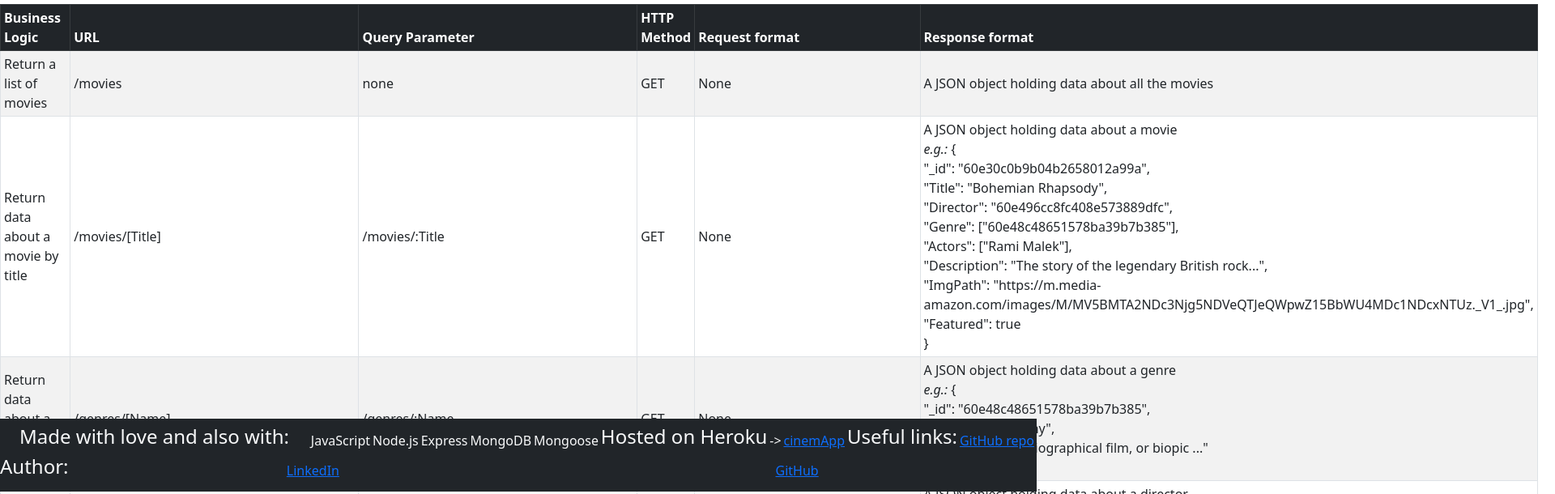
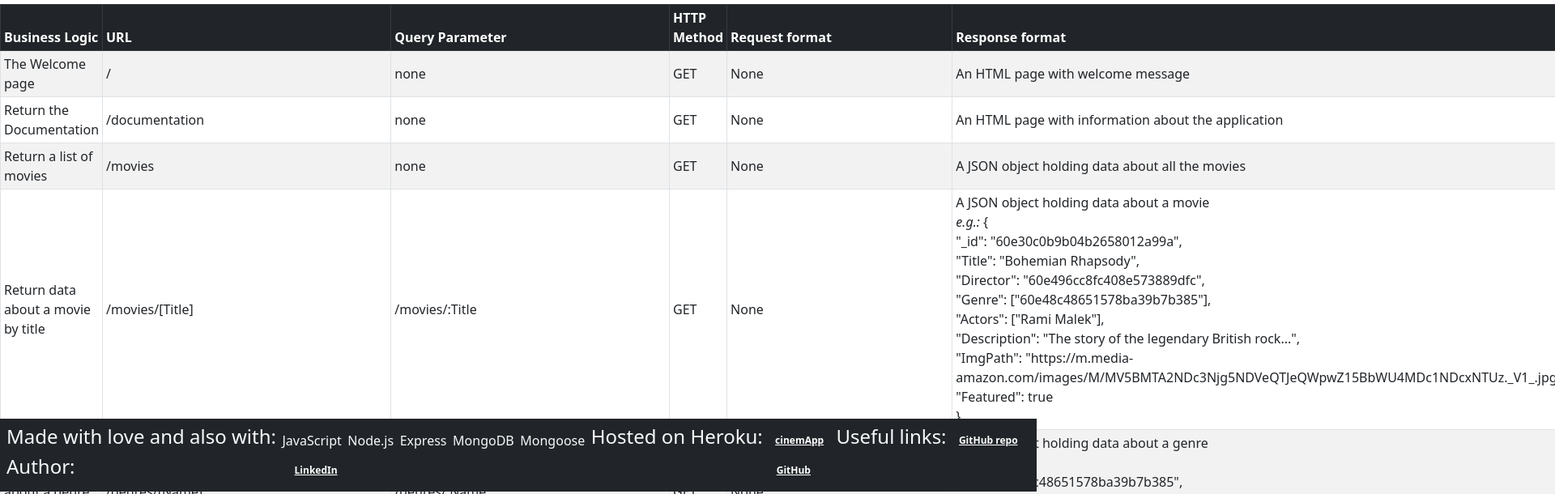
Before and after one commit to mihocsaszilard/cinemAp, a website: page public/documentation.html in a window 1280 px wide. Shown: the part 193-803 px from the top of the page at 81% size, 1920 px wide, since content can reach past the window. Drawn offline with nearby package versions, Linux system fonts and the light colour scheme.

Commit message:
added footer with contacts

```diff
--- a/public/documentation.html
+++ b/public/documentation.html
@@ -29,6 +29,22 @@
       </tr>
     </thead>
     <tbody>
+      <tr>
+        <td class="align-middle">The Welcome page</td>
+        <td class="align-middle">/</td>
+        <td class="align-middle">none</td>
+        <td class="align-middle">GET</td>
+        <td class="align-middle">None</td>
+        <td class="align-middle">An HTML page with welcome message</td>
+      </tr>
+      <tr>
+        <td class="align-middle">Return the Documentation</td>
+        <td class="align-middle">/documentation</td>
+        <td class="align-middle">none</td>
+        <td class="align-middle">GET</td>
+        <td class="align-middle">None</td>
+        <td class="align-middle">An HTML page with information about the application</td>
+      </tr>
       <tr>
         <td class="align-middle">Return a list of movies</td>
         <td class="align-middle">/movies</td>
@@ -77,7 +93,7 @@
            <br>"_id": "60e496958fc408e573889dfb",
            <br>"Name": "Francis Ford Coppola",
            <br>"Bio": "Francis Ford Coppola was born in 1939 ...",
-           <br>"Birthyear": "1939-04-07T00:00:00.000Z" <br>}
+           <br>"Birthyear": "1939-04-07" <br>}
          </tr>
       <tr>
         <td class="align-middle">Allow new users to register</td>
@@ -171,10 +187,9 @@
     </tbody>
   </table>
 
-<div class="navbar fixed-bottom text-light bg-dark my-auto">
+<div class="navbar px-2 fixed-bottom text-light bg-dark my-auto">
 
-  <h4 class="mx-4">Made with love and also with:</h4>
-
+  <h4>Made with love and also with:</h4>
 
   <p class="my-auto">JavaScript</p>
   <p class="my-auto">Node.js</p>
@@ -183,15 +198,15 @@
   <p class="my-auto">Mongoose</p>
 
 
-<h4>Hosted on Heroku</h4> -> <a href="https://cinemapp-backend.herokuapp.com/">cinemApp</a>
+<h4 class="mr-1">Hosted on Heroku:</h4> <a class="badge badge-dark" href="https://cinemapp-backend.herokuapp.com/">cinemApp</a>
 
 
 <h4> Useful links:</h4>
 
-<a href="https://github.com/mihocsaszilard/cinemApp">GitHub repo</a><br>
+<a class="badge badge-dark" href="https://github.com/mihocsaszilard/cinemApp">GitHub repo</a><br>
 <h4>Author: </h4>
-<a href="https://www.linkedin.com/in/mihocsaszilard">LinkedIn</a><br>
-<a href="https://github.com/mihocsaszilard">GitHub</a><br>
+<a class="badge badge-dark" href="https://www.linkedin.com/in/mihocsaszilard">LinkedIn</a><br>
+<a class="badge badge-dark" href="https://github.com/mihocsaszilard">GitHub</a><br>
 
 </div>
 
```
